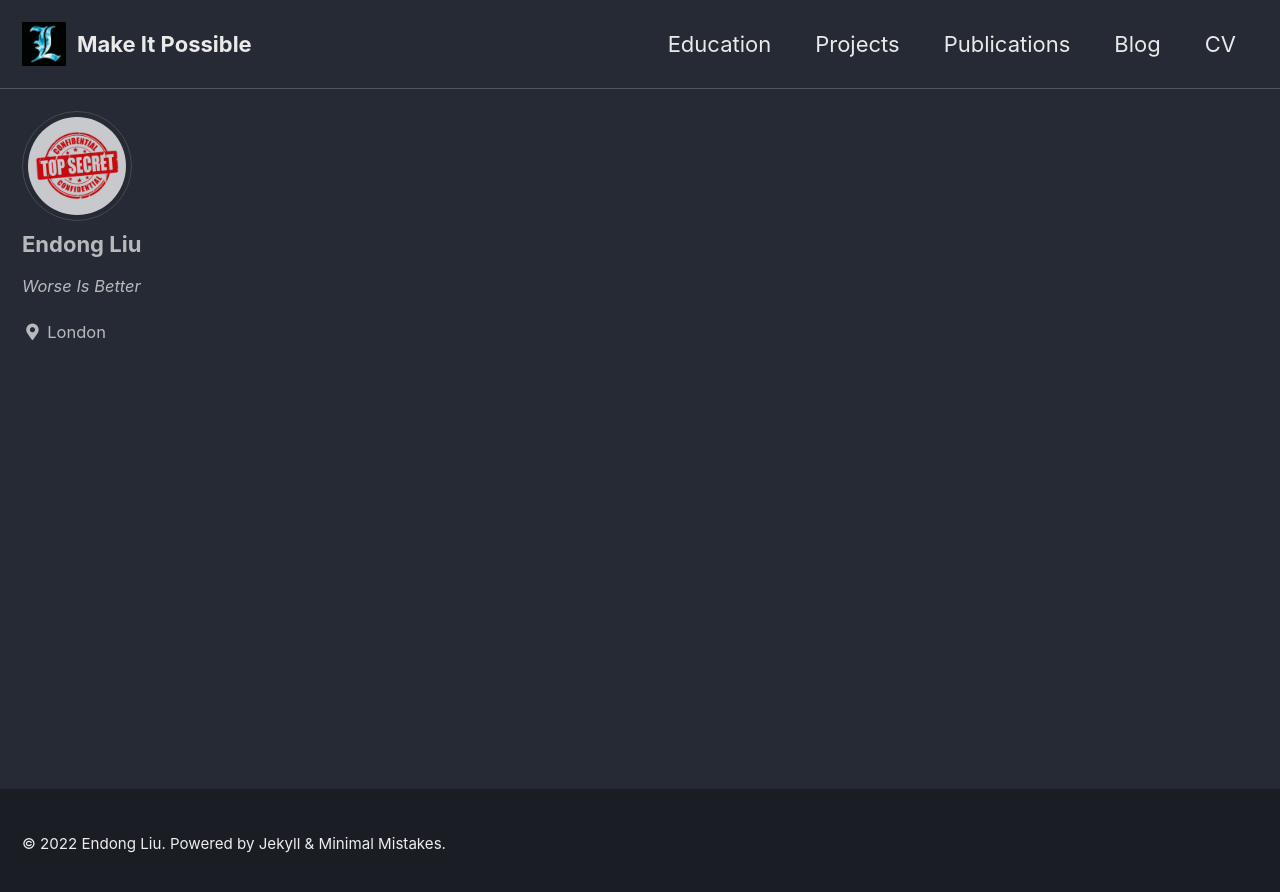
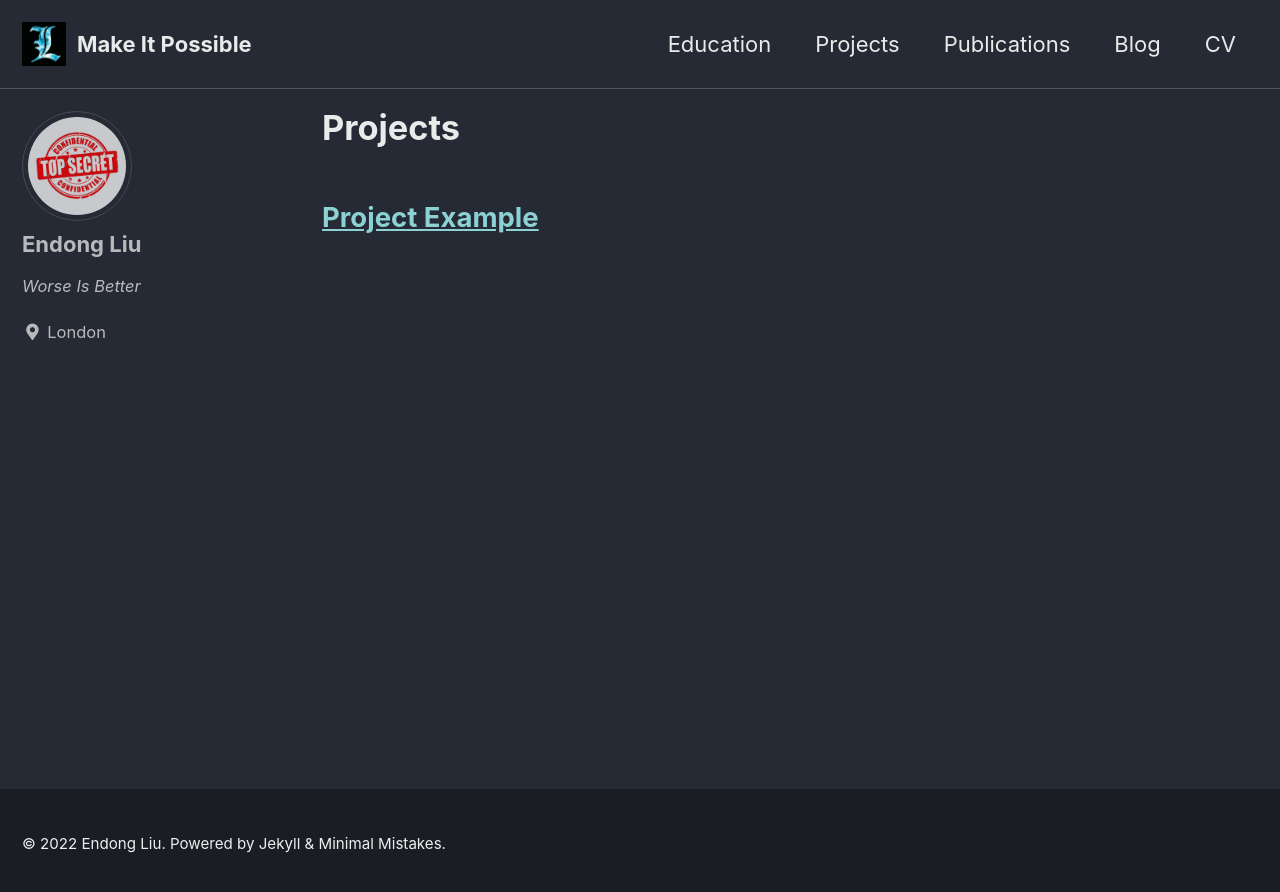
Before and after one commit to ZzPoLariszZ/zzpolariszz.github.io, a Jekyll site: the page built from _pages/projects.md, in a window 1280 px wide. Shown: the top 892 px of the page. Built offline with Jekyll 4.4.1, drawn with Linux system fonts in a browser that asks for light colours; cached includes are drawn as plain includes; some of the changed lines change nothing that is shown.

Commit message:
Test Collections

```diff
--- a/_config.yml
+++ b/_config.yml
@@ -277,6 +277,16 @@ compress_html:
     envs: development
 
 
+# Collections
+collections:
+  projects:
+    output: true
+    permalink: /:collection/:path/
+  publications:
+    output: true
+    permalink: /:collection/:path/
+
+
 # Defaults
 defaults:
   # _posts
--- a/_pages/projects.md
+++ b/_pages/projects.md
@@ -1,5 +1,7 @@
 ---
+layout: collection
+title: "Projects"
+collection: projects
 permalink: /projects/
-layout: archive
 author_profile: true
 ---
--- /dev/null
+++ b/_projects/project-example.md
@@ -0,0 +1,3 @@
+---
+title: "Project Example"
+---
```
